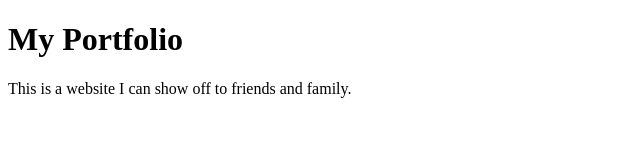
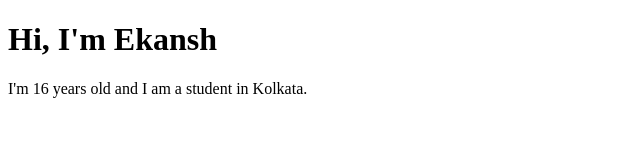
Before and after one commit to Ekansh-coder/my-portfolio, a plain HTML site: page index.html in a window 1280 px wide. Shown: the whole page, without its empty margins (0-640 px from the left). Drawn offline with Linux system fonts and the light colour scheme.

Commit message:
make the page about me

```diff
--- a/index.html
+++ b/index.html
@@ -4,7 +4,7 @@
 		<title>My Portfolio</title>
 	</head>
 	<body>
-		<h1>My Portfolio</h1>
-		<p>This is a website I can show off to friends and family.</p>
+		<h1>Hi, I'm Ekansh</h1>
+		<p>I'm 16 years old and I am a student in Kolkata.</p>
 	</body>
 </html>
```
